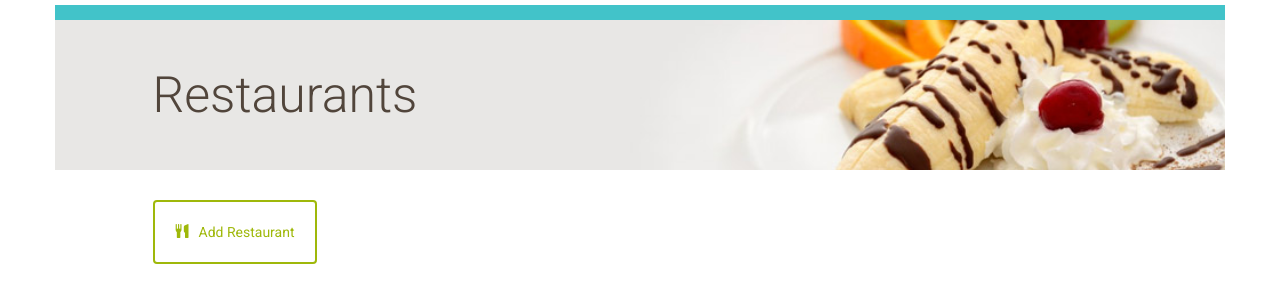
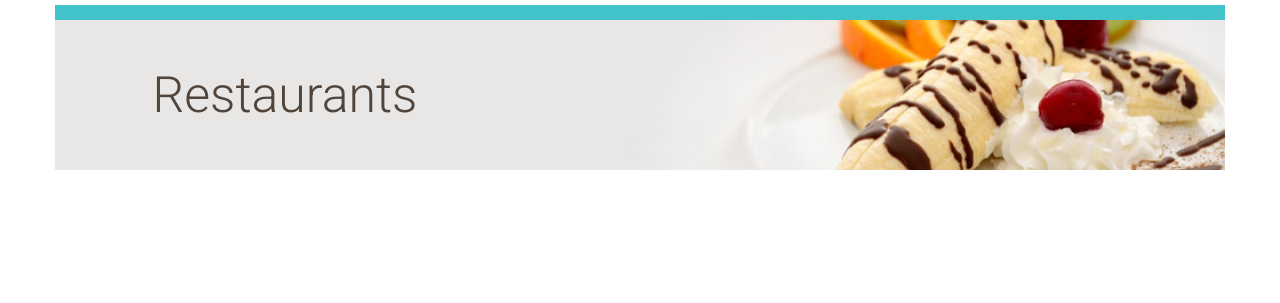
Before and after one commit to MQCOMP3310-2023/comp3310assignment2-mustard-cutters, a Flask app: page / in a window 1280 px wide. Shown: the part 136-439 px from the top of the page. Run offline with Flask 3, Linux system fonts and the light colour scheme; data that the repository does not hold is empty; some libraries are stand-ins or nearby versions.

Commit message:
fixed user permissions and restaurant editing

```diff
--- a/project/main.py
+++ b/project/main.py
@@ -22,9 +22,6 @@ def profile():
 #Create a new restaurant
 @main.route('/restaurant/new/', methods=['GET','POST'])
 def newRestaurant():
-    # check to see if current user is an admin or restaurant owner
-    if current_user.role != 'admin' and current_user.role != 'restaurant_owner':
-        flash('You do not have permission to perform this action.')
     if request.method == 'POST':
       newRestaurant = Restaurant(name = request.form['name'])
       db.session.add(newRestaurant)
@@ -37,13 +34,12 @@ def newRestaurant():
 #Edit a restaurant
 @main.route('/restaurant/<int:restaurant_id>/edit/', methods = ['GET', 'POST'])
 def editRestaurant(restaurant_id):
-    # check to see if current user is an admin or restaurant owner
-    if current_user.role != 'admin' and current_user.role != 'restaurant_owner':
-        flash('You do not have permission to perform this action.')
     editedRestaurant = db.session.query(Restaurant).filter_by(id = restaurant_id).one()
     if request.method == 'POST':
       if request.form['name']:
         editedRestaurant.name = request.form['name']
+        db.session.add(editedRestaurant)
+        db.session.commit()
         flash('Restaurant Successfully Edited %s' % editedRestaurant.name)
         return redirect(url_for('main.showRestaurants'))
     else:
@@ -53,9 +49,6 @@ def editRestaurant(restaurant_id):
 #Delete a restaurant
 @main.route('/restaurant/<int:restaurant_id>/delete/', methods = ['GET','POST'])
 def deleteRestaurant(restaurant_id):
-    # check to see if current user is an admin or restaurant owner
-    if current_user.role != 'admin' and current_user.role != 'restaurant_owner':
-        flash('You do not have permission to perform this action.')
     restaurantToDelete = db.session.query(Restaurant).filter_by(id = restaurant_id).one()
     if request.method == 'POST':
         db.session.delete(restaurantToDelete)
@@ -78,9 +71,6 @@ def showMenu(restaurant_id):
 #Create a new menu item
 @main.route('/restaurant/<int:restaurant_id>/menu/new/',methods=['GET','POST'])
 def newMenuItem(restaurant_id):
-    # check to see if current user is an admin or restaurant owner
-    if current_user.role != 'admin' and current_user.role != 'restaurant_owner':
-        flash('You do not have permission to perform this action.')
     restaurant = db.session.query(Restaurant).filter_by(id = restaurant_id).one()
     if request.method == 'POST':
         newItem = MenuItem(name = request.form['name'], description = request.form['description'], price = request.form['price'], course = request.form['course'], restaurant_id = restaurant_id)
@@ -94,9 +84,6 @@ def newMenuItem(restaurant_id):
 #Edit a menu item
 @main.route('/restaurant/<int:restaurant_id>/menu/<int:menu_id>/edit', methods=['GET','POST'])
 def editMenuItem(restaurant_id, menu_id):
-    # check to see if current user is an admin or restaurant owner
-    if current_user.role != 'admin' and current_user.role != 'restaurant_owner':
-        flash('You do not have permission to perform this action.')
     editedItem = db.session.query(MenuItem).filter_by(id = menu_id).one()
     restaurant = db.session.query(Restaurant).filter_by(id = restaurant_id).one()
     if request.method == 'POST':
@@ -119,9 +106,6 @@ def editMenuItem(restaurant_id, menu_id):
 #Delete a menu item
 @main.route('/restaurant/<int:restaurant_id>/menu/<int:menu_id>/delete', methods = ['GET','POST'])
 def deleteMenuItem(restaurant_id,menu_id):
-    # check to see if current user is an admin or restaurant owner
-    if current_user.role != 'admin' and current_user.role != 'restaurant_owner':
-        flash('You do not have permission to perform this action.')
     restaurant = db.session.query(Restaurant).filter_by(id = restaurant_id).one()
     itemToDelete = db.session.query(MenuItem).filter_by(id = menu_id).one()
     if request.method == 'POST':
--- a/project/templates/editRestaurant.html
+++ b/project/templates/editRestaurant.html
@@ -14,7 +14,7 @@
 			<form action="{{ url_for('main.editRestaurant',restaurant_id = restaurant.id)}}" method = "post">
 				<div class="form-group">
 					<label for="name">Name:</label>
-					<input type ="text" class="form-control" name="name" value="{{restaurant.name }}">
+					<input type ="text" class="form-control" maxlength="100" name="name" value="{{restaurant.name }}">
 					<div class="padding-bottom"></div>
 					<button type="submit" class="btn btn-default" id="submit" type="submit">
 					<span class="glyphicon glyphicon-ok" aria-hidden="true"></span>Save</button>
--- a/project/templates/restaurants.html
+++ b/project/templates/restaurants.html
@@ -29,7 +29,7 @@
     {% endwith %}
 
 </div>
-
+{% if current_user.is_authenticated and current_user.role != 'public_user'%}
 	<div class="row padding-top padding-bottom">
 		<div class="col-md-1"></div>
 		<div class="col-md-10 padding-none">
@@ -41,6 +41,7 @@
 		</div>
 		<div class="col-md-1"></div>
 	</div>
+{% endif %}
 	{% for restaurant in restaurants %}
 		<a href = "{{url_for('main.showMenu', restaurant_id = restaurant.id)}}">
 			<div class="row">
```
Also changed, not shown: project/templates/menu.html (+10 -1 lines).
